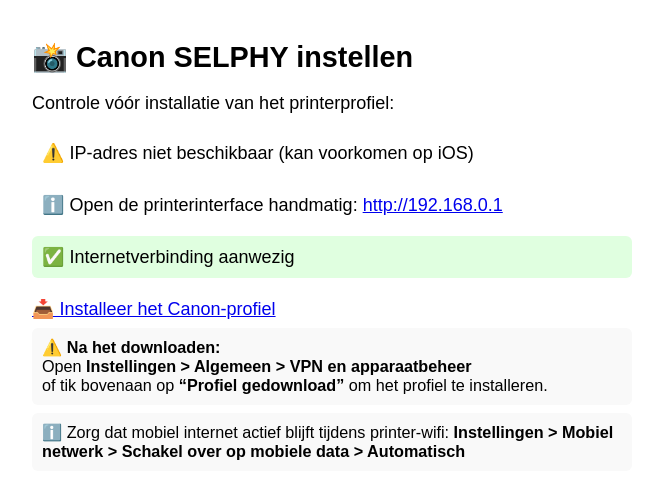
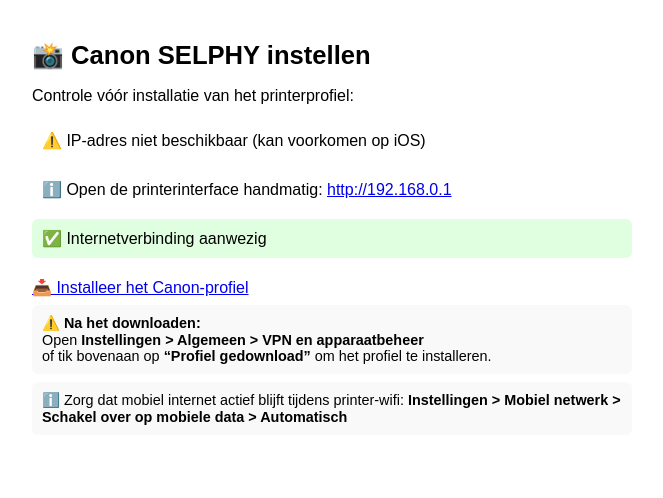
Before and after one commit to Photonic/selphy-setup, a plain HTML site: page index.html in a window 1280 px wide. Shown: the whole page, without its empty margins (308-971 px from the left). Drawn offline with Linux system fonts and the light colour scheme.

Commit message:
Add files via upload

```diff
--- a/index.html
+++ b/index.html
@@ -4,7 +4,7 @@
   <meta charset="UTF-8">
   <title>Canon SELPHY Setup</title>
   <style>
-    body { font-family: sans-serif; font-size: 18px; max-width: 600px; margin: 40px auto; padding: 0 20px; }
+    body { font-family: sans-serif; max-width: 600px; margin: 40px auto; padding: 0 20px; }
     h1 { font-size: 1.6em; }
     .result { padding: 10px; border-radius: 6px; margin-bottom: 10px; }
     .success { background: #e0ffe0; }
@@ -12,6 +12,15 @@
     #download { margin-top: 20px; }
     .note { font-size: 0.9em; margin-top: 8px; background: #f9f9f9; padding: 10px; border-radius: 6px; }
   </style>
+<script>
+      // Safari-check
+      const isSafari = /^((?!chrome|android).)*safari/i.test(navigator.userAgent);
+      window.addEventListener('DOMContentLoaded', () => {
+        if (!isSafari) {
+          alert("⚠️ Deze pagina werkt het best in Safari. Open dit opnieuw in Safari om het profiel te kunnen installeren.");
+        }
+      });
+    </script>
 </head>
 <body>
   <h1>📸 Canon SELPHY instellen</h1>
```
